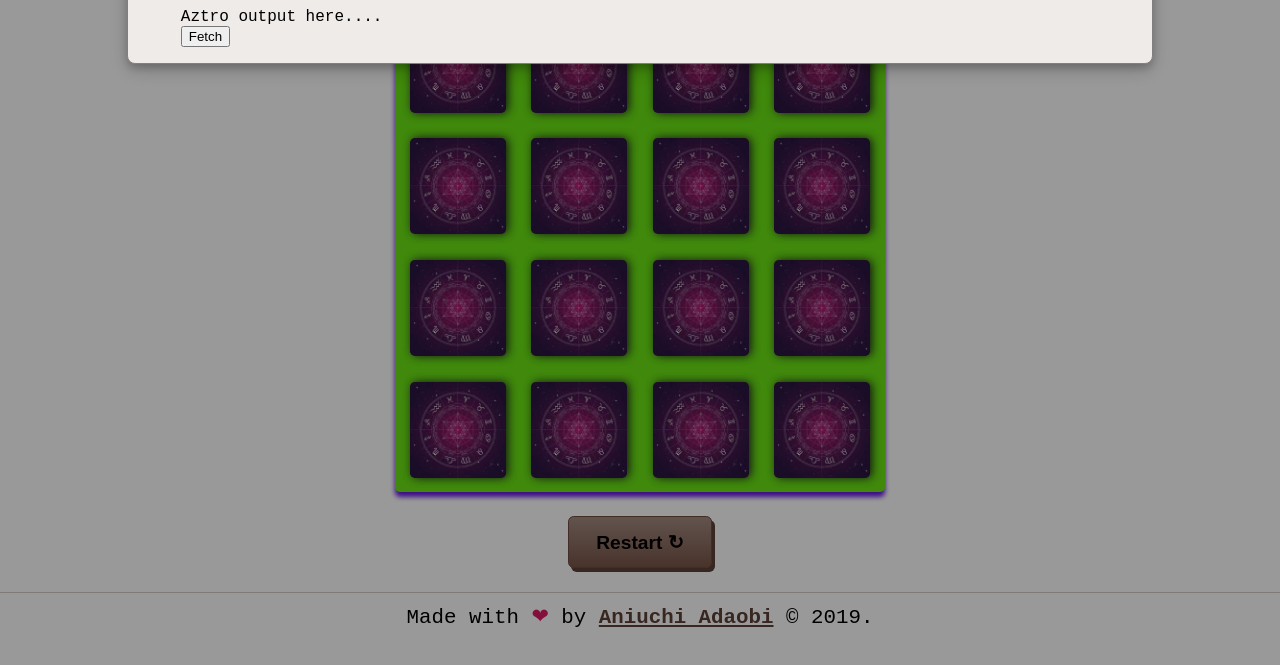
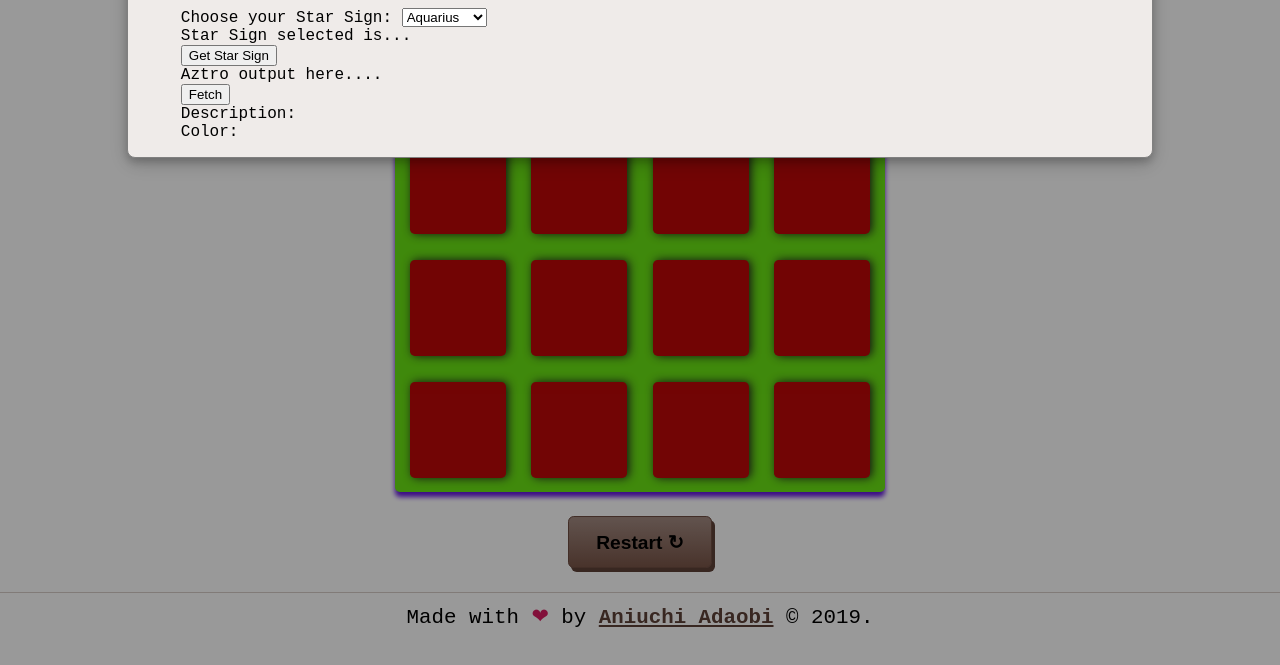
Before and after one commit to philmurtagh101/my-MS2-StarSign-API-MemMatchGame, a plain HTML site: page index.html in a window 1280 px wide. Both pictures are taken after a click on the button "Find star sign". Shown: the part 115-780 px from the top of the page. Drawn offline with Linux system fonts and the light colour scheme.

Commit message:
HTTP display for API & Start of tile image update

```diff
--- a/assets/css/style.css
+++ b/assets/css/style.css
@@ -278,7 +278,8 @@ h1 {
     width: 4.5em;
     height: 4.5em;
     background-color: #be0808;
-    background-image: url("/assets/img/zodiac_card.jpg");
+
+    /*background-image: url("/assets/img/zodiac_card.jpg");*/
     background-position: center;
     background-size: cover;
     border-radius: 0.3em;
--- a/assets/js/main.js
+++ b/assets/js/main.js
@@ -1,5 +1,6 @@
   //Get Star Sign and query and show Aztro API results
   const starModal = document.getElementById('starModal');
+  var starsignSelected
 
   function openStarModal() {
       starModal.classList.add('show-modal');
@@ -8,17 +9,27 @@
   function closeStarModal() {
       starModal.classList.remove('show-modal');
   }
-
-  //API Fetch - Test with Leo
+  // Get Star Sign
+  function getStarsign() {
+      let selectElement = document.querySelector('#getstarsign');
+      starsignSelected = selectElement.value;
+      document.querySelector('.selectedstarsign').textContent = starsignSelected;
+      document.querySelector('.game-card').style.backgroundImage = `url("/assets/img/${starsignSelected}.jpg")`;
+  }
+  //API Fetch - using starsignSelected
   function starSignInfo() {
       var xxxx;
-      var url = "https://sameer-kumar-aztro-v1.p.rapidapi.com/?sign=Leo&day=today";
-      starSignFetch(url, printdata);
-      printdata(xxxx);
+      var url = `https://sameer-kumar-aztro-v1.p.rapidapi.com/?sign=${starsignSelected}&day=today`;
+      console.log("Testing...", url);
+      starSignFetch(url, starSigndata);
+      starSigndata(xxxx);
   }
 
-  function printdata(zzz) {
+  function starSigndata(zzz) {
+      console.log(zzz.description)
+      document.querySelector('#starsigndes').textContent = zzz.description;
       console.log(zzz.color);
+      document.querySelector('#starcolor').textContent = zzz.color;
   }
 
   function starSignFetch(url, callback) {
--- a/index.html
+++ b/index.html
@@ -146,8 +146,37 @@
                 </div>
                 <div class="modal-body">
                     <div class="help-tips">
+                        <!--Get input for Star Sign here-->
+                        <label for="starsign">Choose your Star Sign:</label>
+                        <select id="getstarsign">
+                            <option value="Aquarius" selected>Aquarius</option>
+                            <option value="Pisces">Pisces</option>
+                            <option value="Aries">Aries</option>
+                            <option value="Taurus">Taurus</option>
+                            <option value="Gemini">Gemini</option>
+                            <option value="Cancer">Cancer</option>
+                            <option value="Leo">Leo</option>
+                            <option value="Virgo">Virgo</option>
+                            <option value=" Libra">Libra</option>
+                            <option value="Scorpio">Scorpio</option>
+                            <option value="Sagittarius">Sagittarius</option>
+                            <option value="Capricorn">Capricorn</option>
+                        </select>
+                        <p>
+                            Star Sign selected is...
+                            <span class="selectedstarsign"></span>
+                        </p>
+                        <button onclick="getStarsign()">Get Star Sign</button>
+
                         <p>Aztro output here....</p>
-                        <button onclick="starSignInfo()">Fetch</button>
+                        <button onclick=" starSignInfo()">Fetch</button>
+                        <p>
+                            Description:
+                            <span id="starsigndes"></span>
+                            <br>
+                            Color:
+                            <span id="starcolor"></span>
+                        </p>
                     </div>
                 </div>
             </div>
```
Also changed, not shown: assets/img/Aquarius.jpg (added).
